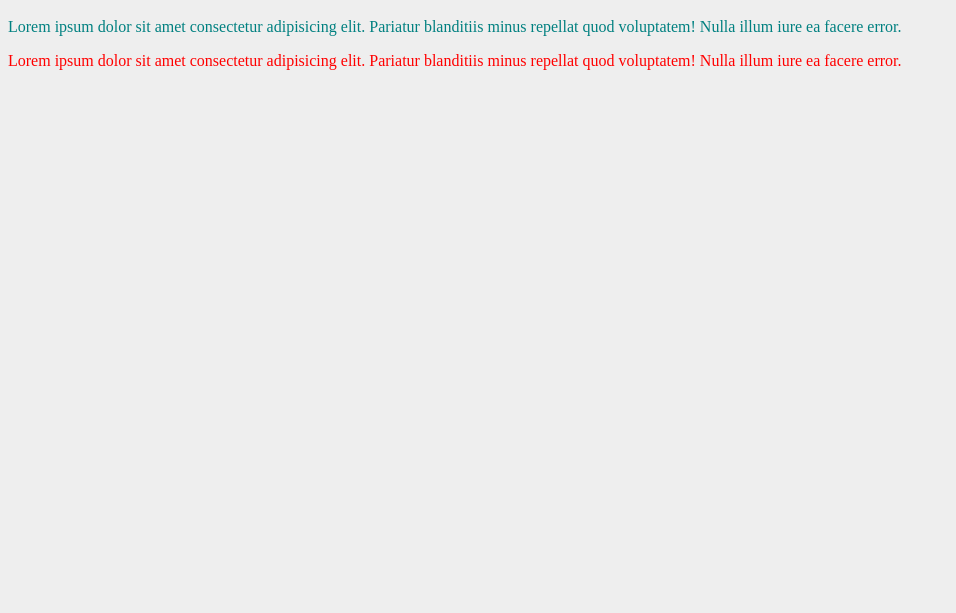
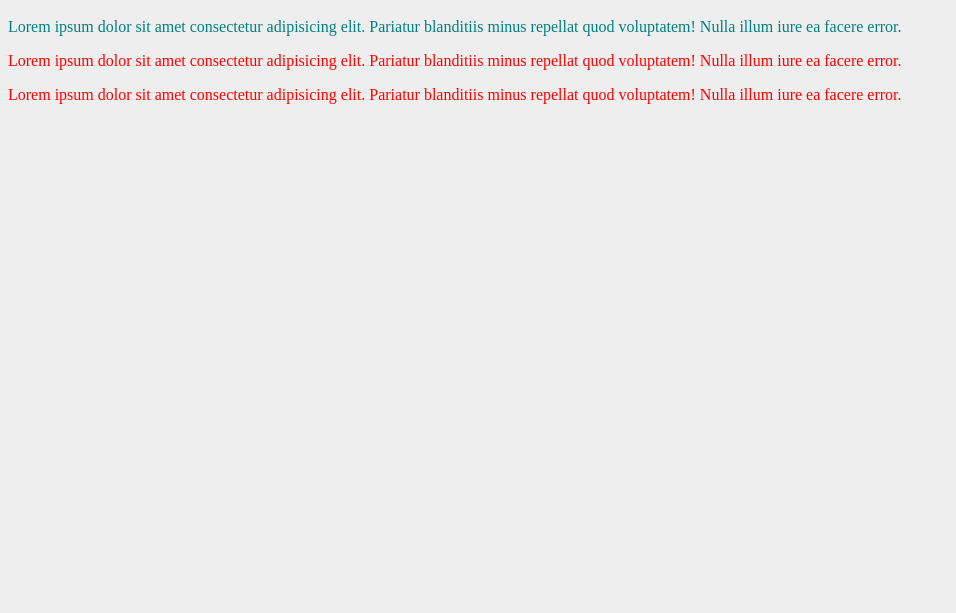
Before and after one commit to sudacTudak/StepikGitCourse, a plain HTML site: page index.html in a window 1280 px wide. Shown: the part 187-800 px from the top of the page, without its empty margins (0-956 px from the left). Drawn offline with Linux system fonts and the light colour scheme.

Commit message:
Testing config

```diff
--- a/index.html
+++ b/index.html
@@ -20,5 +20,10 @@
       blanditiis minus repellat quod voluptatem! Nulla illum iure ea facere
       error.
     </p>
+    <p class="text">
+      Lorem ipsum dolor sit amet consectetur adipisicing elit. Pariatur
+      blanditiis minus repellat quod voluptatem! Nulla illum iure ea facere
+      error.
+    </p>
   </body>
 </html>
```
